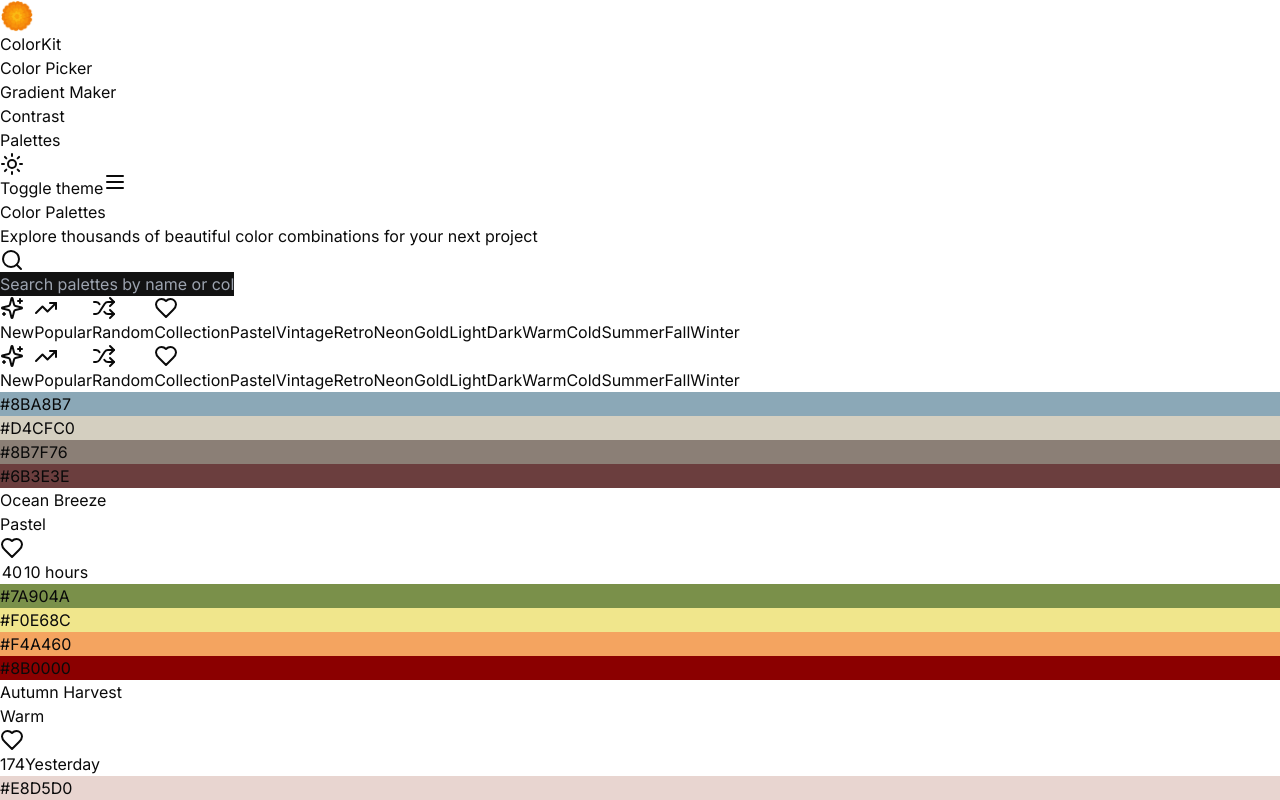
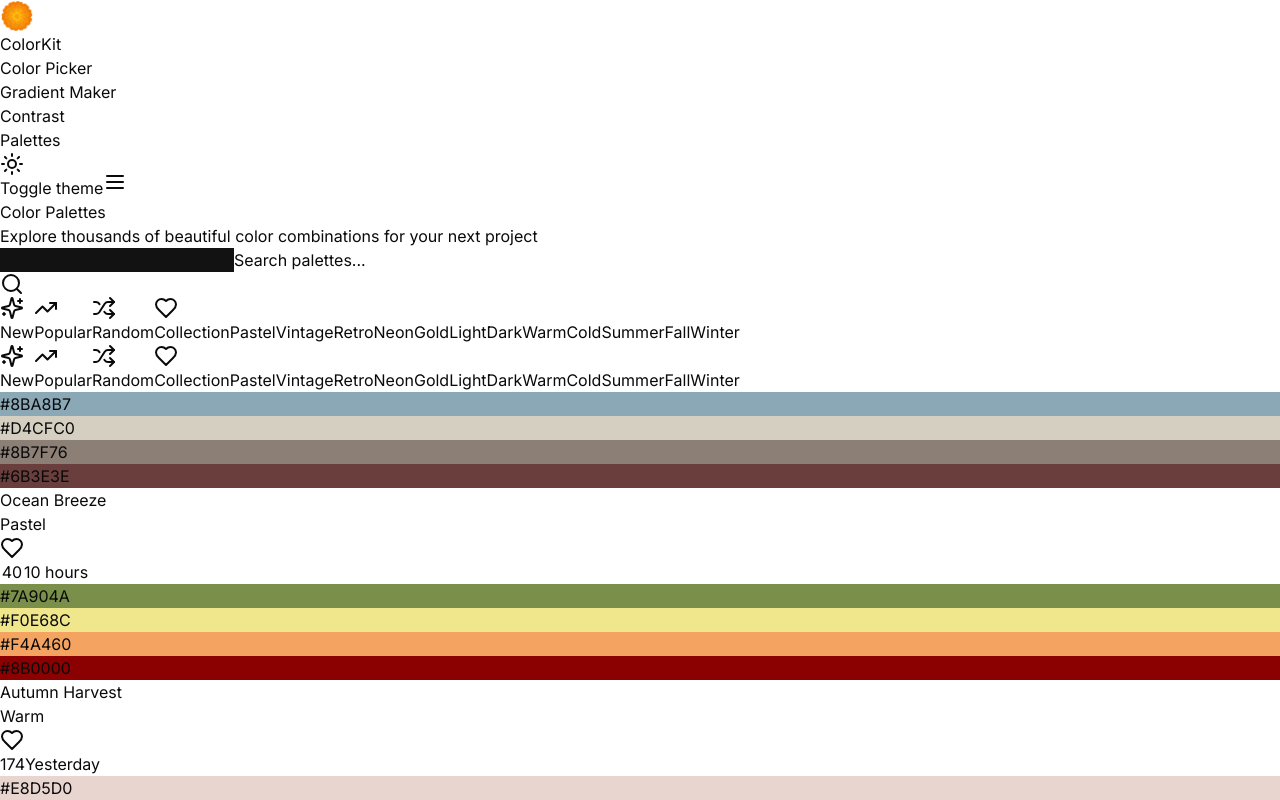
Before and after one commit to codewithdhruba01/ColorPicker, a Next.js app: page /palettes in a window 1280 px wide. Shown: the top 800 px of the page. Built offline with nearby package versions, Linux system fonts and the light colour scheme.

Commit message:
feat: add modern floating-label search bar

```diff
--- a/app/palettes/page.tsx
+++ b/app/palettes/page.tsx
@@ -118,25 +118,74 @@ export default function PalettesPage() {
   transition={{ duration: 0.6, delay: 0.15 }}
   className="max-w-2xl mx-auto relative"
 >
-                <Search className="absolute left-4 top-1/2 -translate-y-1/2 w-5 h-5 text-muted-foreground" />
-                <Input
+  <div className="relative group">
+    {/* Input */}
+    <input
       type="text"
-                  placeholder="Search palettes by name or color..."
       value={searchQuery}
       onChange={(e) => setSearchQuery(e.target.value)}
-                  className="pl-12 h-12 text-base rounded-xl"
+      id="palette_search"
+      placeholder=" "
+      className="
+        w-full h-[52px] px-4 pr-12 rounded-xl
+        text-base bg-white dark:bg-slate-900
+        text-slate-900 dark:text-white
+        border border-slate-300 dark:border-slate-700
+        transition-all duration-300
+        focus:border-cyan-500 focus:ring-2 focus:ring-cyan-500/40
+        placeholder-transparent
+      "
     />
+
+    {/* Floating Label */}
+    <label
+      htmlFor="palette_search"
+      className="
+        absolute left-4 top-1/2 -translate-y-1/2
+        text-slate-500 dark:text-slate-400
+        text-sm pointer-events-none
+        transition-all duration-300
+
+        group-focus-within:text-cyan-500
+
+        peer-placeholder-shown:top-1/2
+        peer-placeholder-shown:text-base
+        peer-placeholder-shown:-translate-y-1/2
+
+        peer-focus:text-cyan-500 peer-focus:text-xs
+        peer-focus:-translate-y-5 peer-focus:top-3
+      "
+    >
+      Search palettes...
+    </label>
+
+    {/* Search Icon */}
+    <Search
+      className="
+        absolute right-4 top-1/2 -translate-y-1/2
+        w-5 h-5
+        text-slate-400 dark:text-slate-500
+        transition-all duration-300
+        group-focus-within:text-cyan-500
+      "
+    />
+
+    {/* Clear Button */}
     {searchQuery && (
-                  <Button
-                    variant="ghost"
-                    size="sm"
+      <button
         onClick={() => setSearchQuery("")}
-                    className="absolute right-2 top-1/2 -translate-y-1/2"
+        className="
+          absolute right-12 top-1/2 -translate-y-1/2
+          text-slate-400 hover:text-red-500 dark:hover:text-red-400
+          transition-colors
+        "
       >
-                    Clear
-                  </Button>
+        ✕
+      </button>
     )}
+  </div>
 </motion.div>
+
             </motion.div>
 
             {/* CATEGORY FILTERS */}
```
Lines whose indentation alone changed are shown as unchanged.
